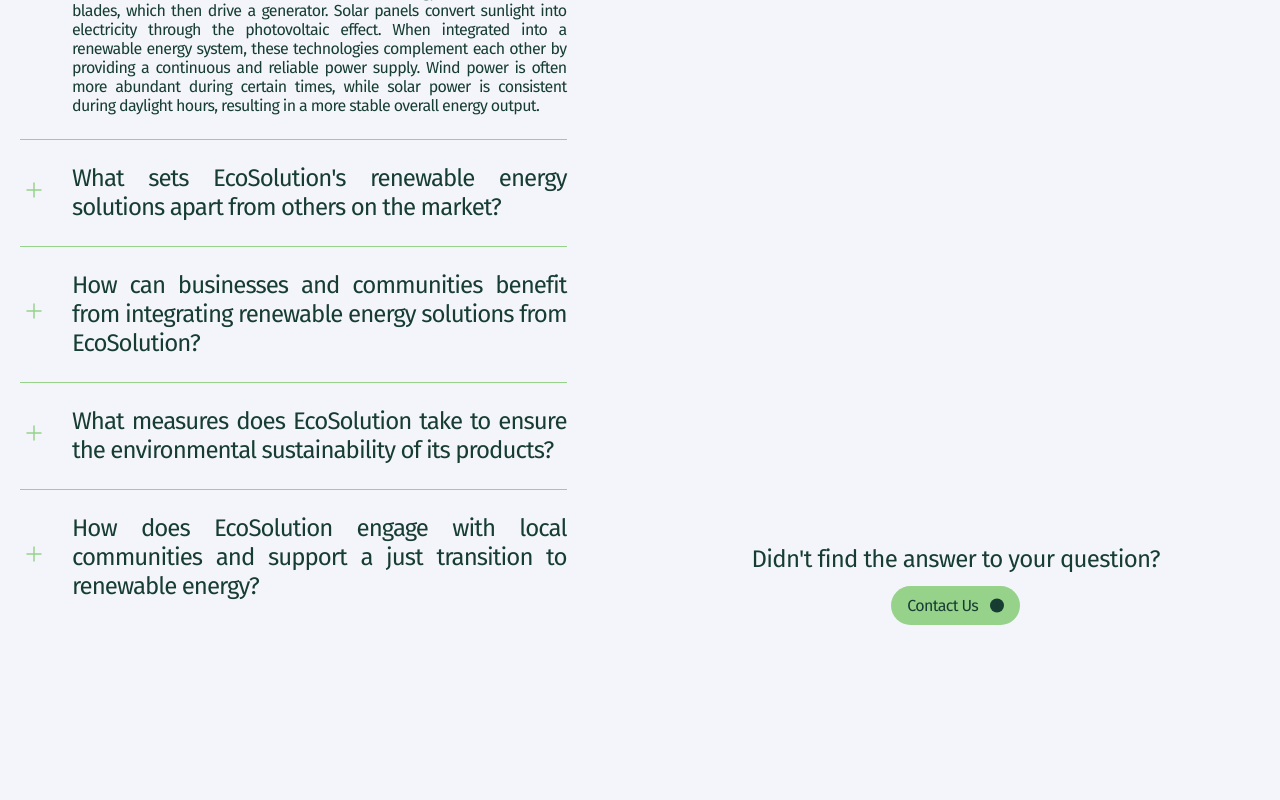
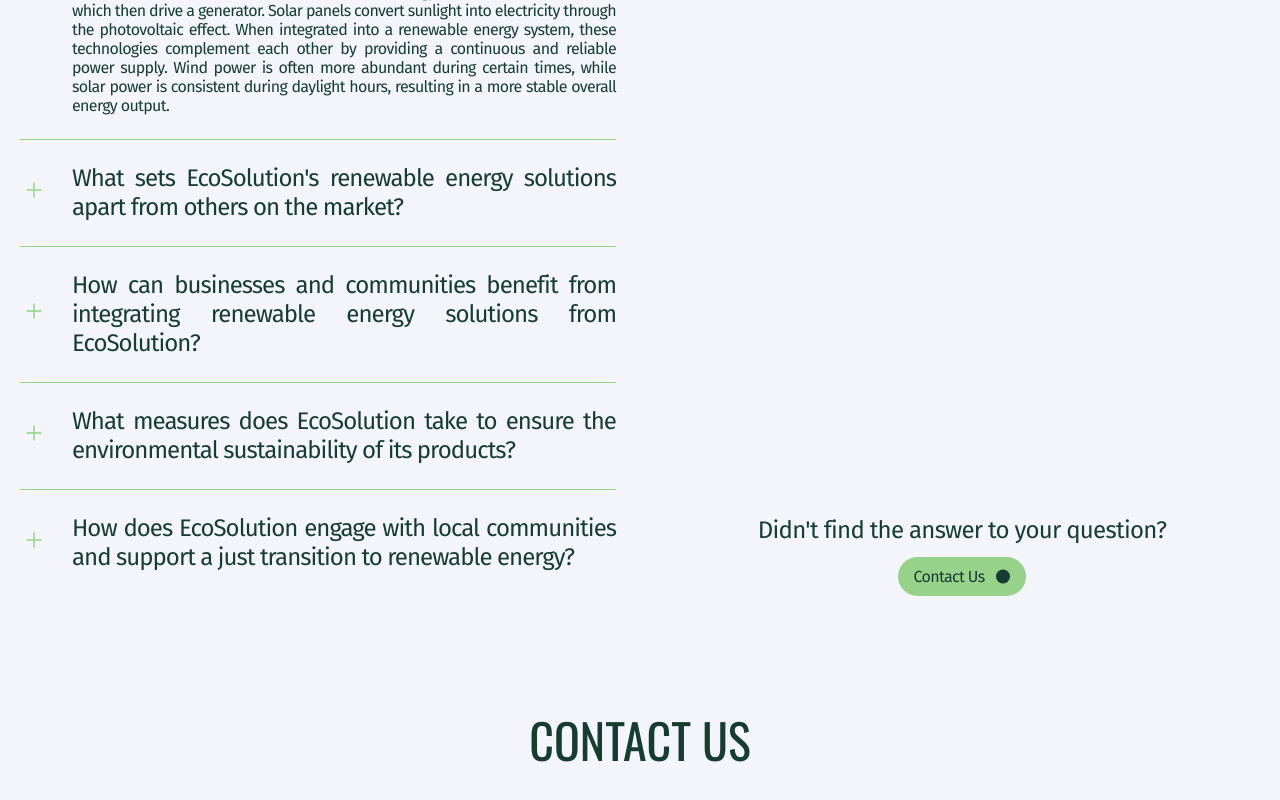
Before and after one commit to Nataleesha/ecosolution, a React (Vite) app: page / in a window 1280 px wide. Shown: the part 3646-4446 px from the top of the page. Before the commit the page ends 4271 px from the top, so only its background shows below. Built offline with nearby package versions, Linux system fonts and the light colour scheme.

Commit message:
faq styles fix

```diff
--- a/src/components/App.jsx
+++ b/src/components/App.jsx
@@ -4,6 +4,7 @@
 import Electricity from "./Electricity/Electricity";
 import Cases from "src/components/Cases/Cases";
 import Questions from "src/components/Questions/Questions";
+import Contacts from "src/components/Contacts/Contacts";
 
 import { Container } from "./App.styled";
 
@@ -16,6 +17,7 @@
       <Electricity />
       <Cases />
       <Questions />
+      <Contacts />
     </Container>
   );
 };
--- /dev/null
+++ b/src/components/Contacts/Contacts.jsx
@@ -0,0 +1,15 @@
+import { Section, Title, Container } from "./Contacts.styled";
+
+const Contacts = () => {
+  return (
+    <Section>
+      <Title>Contact us</Title>
+      <Container>
+        <div></div>
+        <form></form>
+      </Container>
+    </Section>
+  );
+};
+
+export default Contacts;
--- /dev/null
+++ b/src/components/Contacts/Contacts.styled.js
@@ -0,0 +1,35 @@
+import { styled } from "styled-components";
+import { tablet, desktop } from "src/variables/breakpoints";
+
+export const Section = styled.section`
+  display: flex;
+  flex-direction: column;
+  align-items: center;
+`;
+
+export const Title = styled.h2`
+  font-size: 28px;
+  line-height: 28px;
+  margin-bottom: 24px;
+
+  @media screen and (min-width: ${tablet}) {
+    font-size: 36px;
+    line-height: 36px;
+    margin-bottom: 40px;
+  }
+
+  @media screen and (min-width: ${desktop}) {
+    font-size: 48px;
+    line-height: 48px;
+    margin-bottom: 120px;
+  }
+`;
+
+export const Container = styled.div`
+  display: flex;
+  flex-direction: column;
+
+  @media screen and (min-width: ${tablet}) {
+    flex-direction: row;
+  }
+`;
--- a/src/components/Header/Header.styled.js
+++ b/src/components/Header/Header.styled.js
@@ -39,6 +39,7 @@
 export const LogoContainer = styled.div`
   color: var(--primary-dark-color);
   transition: 0.3s ease;
+  cursor: pointer;
 
   &:hover {
     transition: 0.3s ease;
--- a/src/components/Main/Main.jsx
+++ b/src/components/Main/Main.jsx
@@ -19,7 +19,7 @@
   return (
     <Section>
       <Description>
-        <Header>RENEWABLE ENERGY For any task</Header>
+        <Header id="main">RENEWABLE ENERGY For any task</Header>
         <Info>
           <Text>
             Development and implementation of renewable non-polluting energy
--- a/src/components/Menu/Menu.styled.js
+++ b/src/components/Menu/Menu.styled.js
@@ -33,6 +33,7 @@
   }
 
   @media screen and (min-width: ${desktop}) {
+    max-height: 875px;
     width: ${desktop};
   }
 `;
@@ -52,6 +53,11 @@
 
   @media screen and (min-width: ${tablet}) {
     width: 320px;
+    max-height: 700px;
+  }
+
+  @media screen and (min-width: ${desktop}) {
+    max-height: 875px;
   }
 `;
 
--- a/src/components/Questions/Questions.styled.js
+++ b/src/components/Questions/Questions.styled.js
@@ -4,14 +4,17 @@
 export const Section = styled.section`
   display: flex;
   flex-direction: column;
+  margin-bottom: 36px;
 
   @media screen and (min-width: ${tablet}) {
+    margin-bottom: 100px;
     flex-direction: row;
     gap: 24px;
   }
 
   @media screen and (min-width: ${desktop}) {
-    gap: 185px;
+    margin-bottom: 120px;
+    gap: 48px;
   }
 `;
 
@@ -27,11 +30,11 @@
 
 export const Faq = styled.div`
   @media screen and (min-width: ${tablet}) {
-    width: 342px;
+    flex-basis: calc((100% - 24px) / 2);
   }
 
   @media screen and (min-width: ${desktop}) {
-    width: 596px;
+    flex-basis: calc((100% - 48px) / 2);
   }
 `;
 
@@ -39,7 +42,15 @@
   display: flex;
   flex-direction: column;
   justify-content: space-between;
-  align-items: flex-start;
+  align-items: center;
+
+  @media screen and (min-width: ${tablet}) {
+    flex-basis: calc((100% - 24px) / 2);
+  }
+
+  @media screen and (min-width: ${desktop}) {
+    flex-basis: calc((100% - 48px) / 2);
+  }
 `;
 
 export const TitleTablet = styled.h2`
@@ -52,6 +63,7 @@
   }
 
   @media screen and (min-width: ${desktop}) {
+    width: 398px;
     font-size: 48px;
     line-height: 48px;
   }
```
